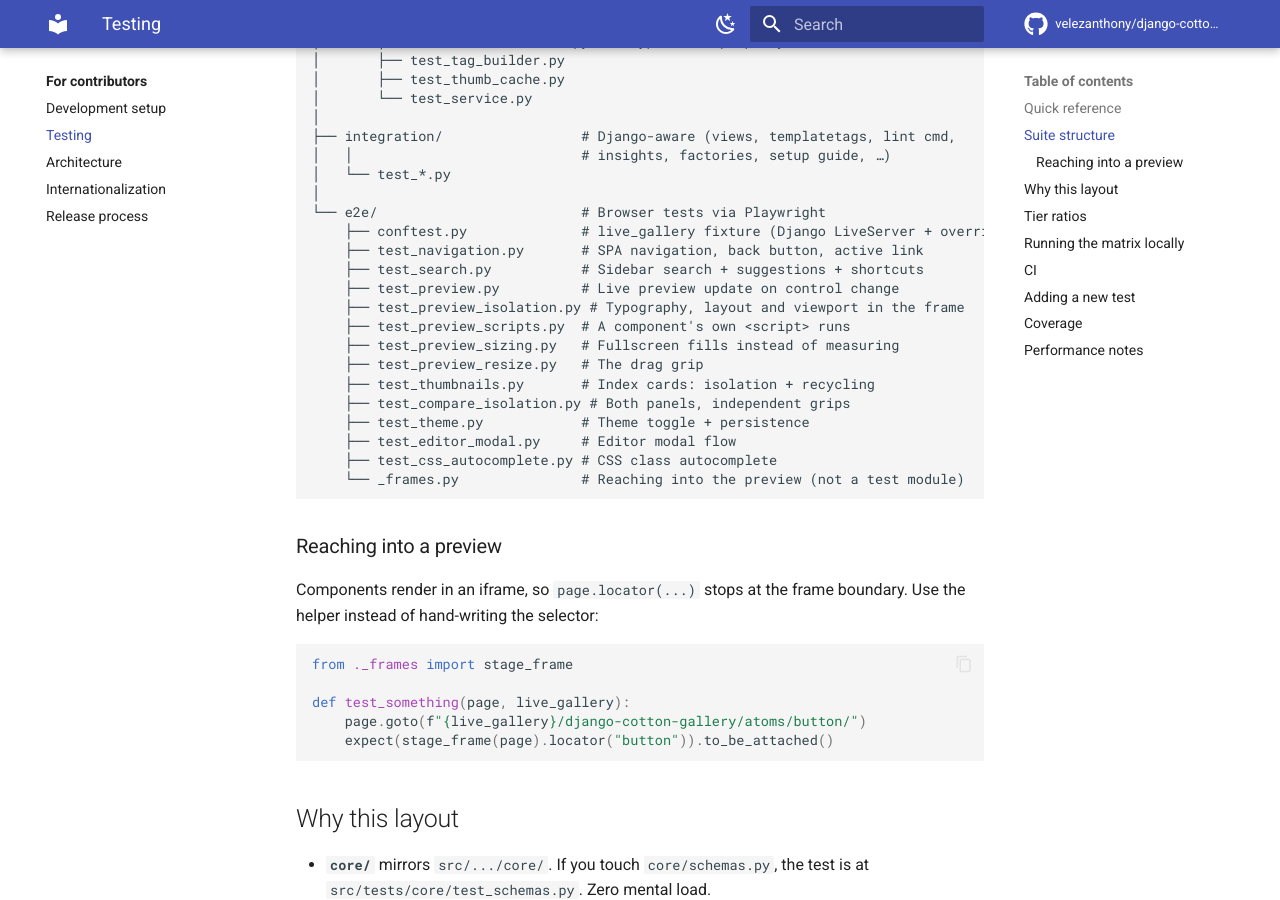
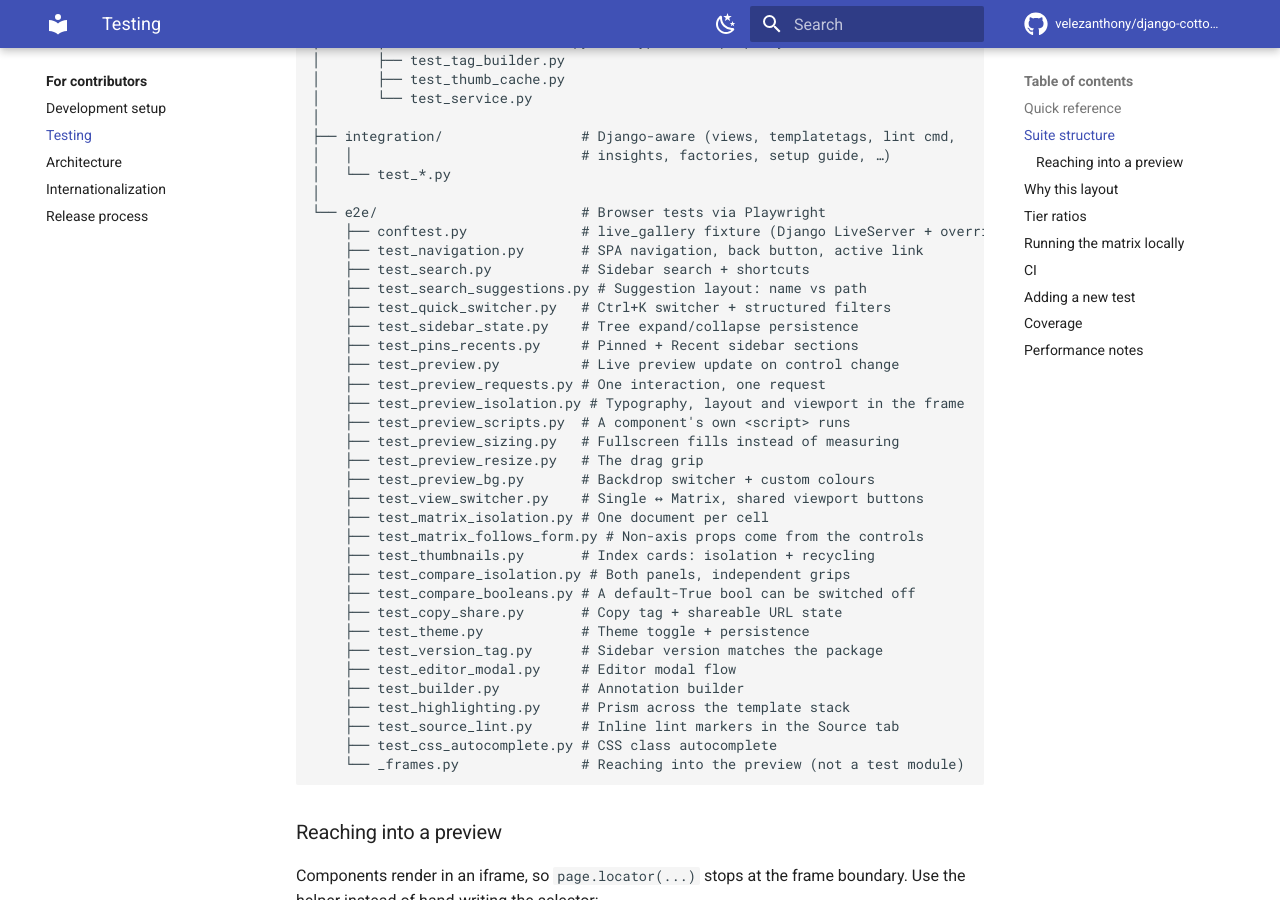
Before and after one commit to velezanthony/django-cotton-gallery, an MkDocs documentation site: the page built from docs/contributors/testing.md, in a window 1280 px wide and 900 px high, scrolled down 1503 px. Built offline with MkDocs 1.6.1 and Material for MkDocs 9.7.7, drawn with Linux system fonts in a browser that asks for light colours; comment, search, counter and statistics services are not loaded.

Commit message:
docs: cover PreviewSurface and the matrix's form dependency
- architecture.md: the two preview layers — `isolated-stage.js` owns the
  frame, `preview-surface.js` owns fetch/abort/teardown around it. A fifth
  surface is `surfaceFor(host).load(url)`, not another fetch loop.
- testing.md: the e2e inventory listed 13 of the 27 files.
- docs.html: the matrix's non-axis props come from the controls panel and
  the grid rebuilds when they change (es/eu/fr translated).

The .po churn is a one-off: they were saved in a wrapping no current tool
produces. They now round-trip through `make messages` unchanged.

````diff
--- a/docs/contributors/testing.md
+++ b/docs/contributors/testing.md
@@ -75,16 +75,31 @@
 └── e2e/                         # Browser tests via Playwright
     ├── conftest.py              # live_gallery fixture (Django LiveServer + override settings)
     ├── test_navigation.py       # SPA navigation, back button, active link
-    ├── test_search.py           # Sidebar search + suggestions + shortcuts
+    ├── test_search.py           # Sidebar search + shortcuts
+    ├── test_search_suggestions.py # Suggestion layout: name vs path
+    ├── test_quick_switcher.py   # Ctrl+K switcher + structured filters
+    ├── test_sidebar_state.py    # Tree expand/collapse persistence
+    ├── test_pins_recents.py     # Pinned + Recent sidebar sections
     ├── test_preview.py          # Live preview update on control change
+    ├── test_preview_requests.py # One interaction, one request
     ├── test_preview_isolation.py # Typography, layout and viewport in the frame
     ├── test_preview_scripts.py  # A component's own <script> runs
     ├── test_preview_sizing.py   # Fullscreen fills instead of measuring
     ├── test_preview_resize.py   # The drag grip
+    ├── test_preview_bg.py       # Backdrop switcher + custom colours
+    ├── test_view_switcher.py    # Single ↔ Matrix, shared viewport buttons
+    ├── test_matrix_isolation.py # One document per cell
+    ├── test_matrix_follows_form.py # Non-axis props come from the controls
     ├── test_thumbnails.py       # Index cards: isolation + recycling
     ├── test_compare_isolation.py # Both panels, independent grips
+    ├── test_compare_booleans.py # A default-True bool can be switched off
+    ├── test_copy_share.py       # Copy tag + shareable URL state
     ├── test_theme.py            # Theme toggle + persistence
+    ├── test_version_tag.py      # Sidebar version matches the package
     ├── test_editor_modal.py     # Editor modal flow
+    ├── test_builder.py          # Annotation builder
+    ├── test_highlighting.py     # Prism across the template stack
+    ├── test_source_lint.py      # Inline lint markers in the Source tab
     ├── test_css_autocomplete.py # CSS class autocomplete
     └── _frames.py               # Reaching into the preview (not a test module)
 ```
--- a/src/django_cotton_gallery/templates/django_cotton_gallery/docs.html
+++ b/src/django_cotton_gallery/templates/django_cotton_gallery/docs.html
@@ -312,7 +312,7 @@
       <p>{% blocktranslate %}Drag the <strong>bottom edge</strong> of the preview to size it, or focus the grip and use the arrow keys (hold Shift for larger steps). A component built for a screen — a modal, a drawer — contributes nothing to its own content height, so there is nothing to measure and the gallery does not guess one. Your height lasts while you stay on the component.{% endblocktranslate %}</p>
 
       <h3 class="cg-docs__h3">{% trans "Variants matrix" %}</h3>
-      <p>{% blocktranslate %}Switch the preview into a grid that renders <strong>every combination</strong> of the component's discrete props at once. The first two enum or boolean props become the Y/X axes; everything else stays consistent across cells. Useful for QA, visual regression, and seeing the whole API at a glance.{% endblocktranslate %}</p>
+      <p>{% blocktranslate %}Switch the preview into a grid that renders <strong>every combination</strong> of the component's discrete props at once. The first two enum or boolean props become the Y/X axes; every other prop is read from the controls panel and held the same across cells, so changing one there rebuilds the grid. Useful for QA, visual regression, and seeing the whole API at a glance.{% endblocktranslate %}</p>
       <p class="cg-docs__callout">{% blocktranslate %}Toggle via the <strong>View</strong> switcher in the preview toolbar (single-frame icon ↔ grid icon). Cells lazy-load via IntersectionObserver so dense matrices don't fire 30 fetches at once.{% endblocktranslate %}</p>
 
       <h3 class="cg-docs__h3">{% trans "Preview background" %}</h3>
````
Also changed, not shown: docs/contributors/architecture.md (+7 -1 lines), 6 other files.
